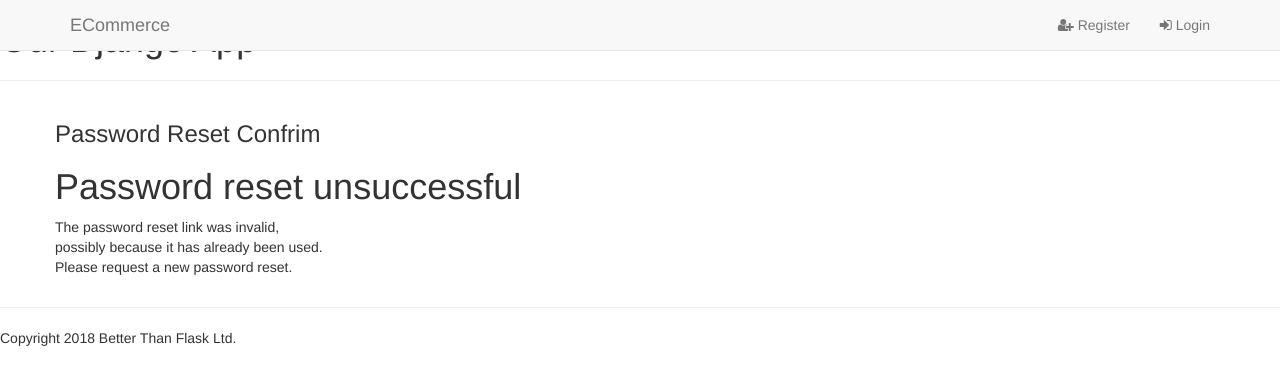
After one commit to DollyGt/django_todo, a Django app: a page that uses templates/registration/password_reset_confirm.html in a window 1280 px wide. The commit adds this page. Shown: the top 385 px of the page. Run offline with Django 3.2, Linux system fonts and the light colour scheme; some libraries are stand-ins or nearby versions.

Commit message:
adding apps

```diff
--- a/accounts/templates/accounts/register.html
+++ b/accounts/templates/accounts/register.html
@@ -5,11 +5,11 @@
 <h3>Register</h3</h3>
 
 <form method="POST">
+
    {% csrf_token %}
+   {{ form | as_bootstrap }}
+   <input type="submit" value="login">
 
-   {{ form | as_bootstrap }}
-
-   <input type="submit" value="login">
 </form>
 
 
--- /dev/null
+++ b/accounts/urls.py
@@ -0,0 +1,20 @@
+from django.conf.urls import url
+from accounts.views import login
+from accounts.views import register
+from accounts.views import logout
+from accounts.views import profile
+from django.contrib.auth.views import password_reset, password_reset_done, password_reset_confirm, password_reset_complete
+from django.core.urlresolvers import reverse_lazy
+
+urlpatterns = [
+    url(r'^login',login, name='login'),
+    url(r'^register$',register, name='register'),
+    url(r'^logout$',logout, name='logout'),
+    url(r'^profile$',profile, name='profile'),
+    url(r'^password-reset/$', password_reset,
+        {'post_reset_redirect': reverse_lazy('password_reset_done')}, name='password_reset'),
+    url(r'^password-reset/done/$', password_reset_done, name='password_reset_done'),
+    url(r'^password-reset/(?P<uidb64>[0-9A-Za-z]+)-(?P<token>.+)/$', password_reset_confirm,
+        {'post_reset_redirect': reverse_lazy('password_reset_complete')}, name='password_reset_confirm'),
+    url(r'^password-reset/complete/$', password_reset_complete, name='password_reset_complete'),
+]
--- a/django_todo/settings.py
+++ b/django_todo/settings.py
@@ -57,7 +57,7 @@ ROOT_URLCONF = 'django_todo.urls'
 TEMPLATES = [
     {
         'BACKEND': 'django.template.backends.django.DjangoTemplates',
-        'DIRS': [],
+        'DIRS': [os.path.join(BASE_DIR, 'templates')],
         'APP_DIRS': True,
         'OPTIONS': {
             'context_processors': [
@@ -121,3 +121,6 @@ USE_TZ = True
 # https://docs.djangoproject.com/en/1.11/howto/static-files/
 
 STATIC_URL = '/static/'
+
+EMAIL_BACKEND = 'django.core.mail.backends.console.EmailBackend'
+SYSTEM_EMAIL = 'support@example.com'
--- a/django_todo/urls.py
+++ b/django_todo/urls.py
@@ -13,20 +13,17 @@ Including another URLconf
     1. Import the include() function: from django.conf.urls import url, include
     2. Add a URL to urlpatterns:  url(r'^blog/', include('blog.urls'))
 """
-from django.conf.urls import url
+from django.conf.urls import url, include
 from django.contrib import admin
 from home.views import get_index
-from accounts.views import login
-from accounts.views import register
-from accounts.views import logout
-from accounts.views import profile
 
+
+from accounts import urls as accounts_urls
 
 urlpatterns = [
     url(r'^admin/', admin.site.urls),
     url(r'^$', get_index),
-    url(r'^accounts/login$',login, name='login'),
-    url(r'^accounts/register$',register, name='register'),
-    url(r'^accounts/logout$',logout, name='logout'),
-    url(r'^accounts/profile$',profile, name='profile'),
+    url(r'^accounts/', include(accounts_urls))
+
+
 ]
--- /dev/null
+++ b/templates/registration/password_reset_confirm.html
@@ -0,0 +1,36 @@
+{% extends "home/base.html" %}
+
+{% block content %}
+
+<h3>Password Reset Confrim</h3>
+    {% if validlink %}
+        <p>Please enter your new password twice.<br />
+           So we can verify you typed it in correctly.</p>
+        <form action="" method="post" class="accountform">
+            <div style="display:none">
+                <input type="hidden" value="{{ csrf_token }}" name="csrfmiddlewaretoken">
+            </div>
+            <table>
+                <tr>
+                    <td>{{ form.new_password1.errors }}
+                        <label for="id_new_password1">New password:</label></td>
+                    <td>{{ form.new_password1 }}</td>
+                </tr>
+                <tr>
+                    <td>{{ form.new_password2.errors }}
+                        <label for="id_new_password2">Confirm password:</label></td>
+                    <td>{{ form.new_password2 }}</td>
+                </tr>
+                <tr>
+                    <td></td>
+                    <td><input type="submit" value="Change my password" /></td>
+                </tr>
+            </table>
+        </form>
+    {% else %}
+        <h1>Password reset unsuccessful</h1>
+        <p>The password reset link was invalid, <br />
+        possibly because it has already been used. <br />
+        Please request a new password reset.</p>
+    {% endif %}
+{% endblock %}
```
Also changed, not shown: accounts/templates/accounts/login.html (+7 -1 lines), accounts/templates/accounts/profile.html (+3 -4 lines), templates/registration/password_reset_complete.html (added, +8 -0 lines), templates/registration/password_reset_done.html (added, +8 -0 lines), templates/registration/password_reset_email.html (added, +15 -0 lines), templates/registration/password_reset_form.html (added, +18 -0 lines), accounts/views.py (line endings or trailing spaces), db.sqlite3.
